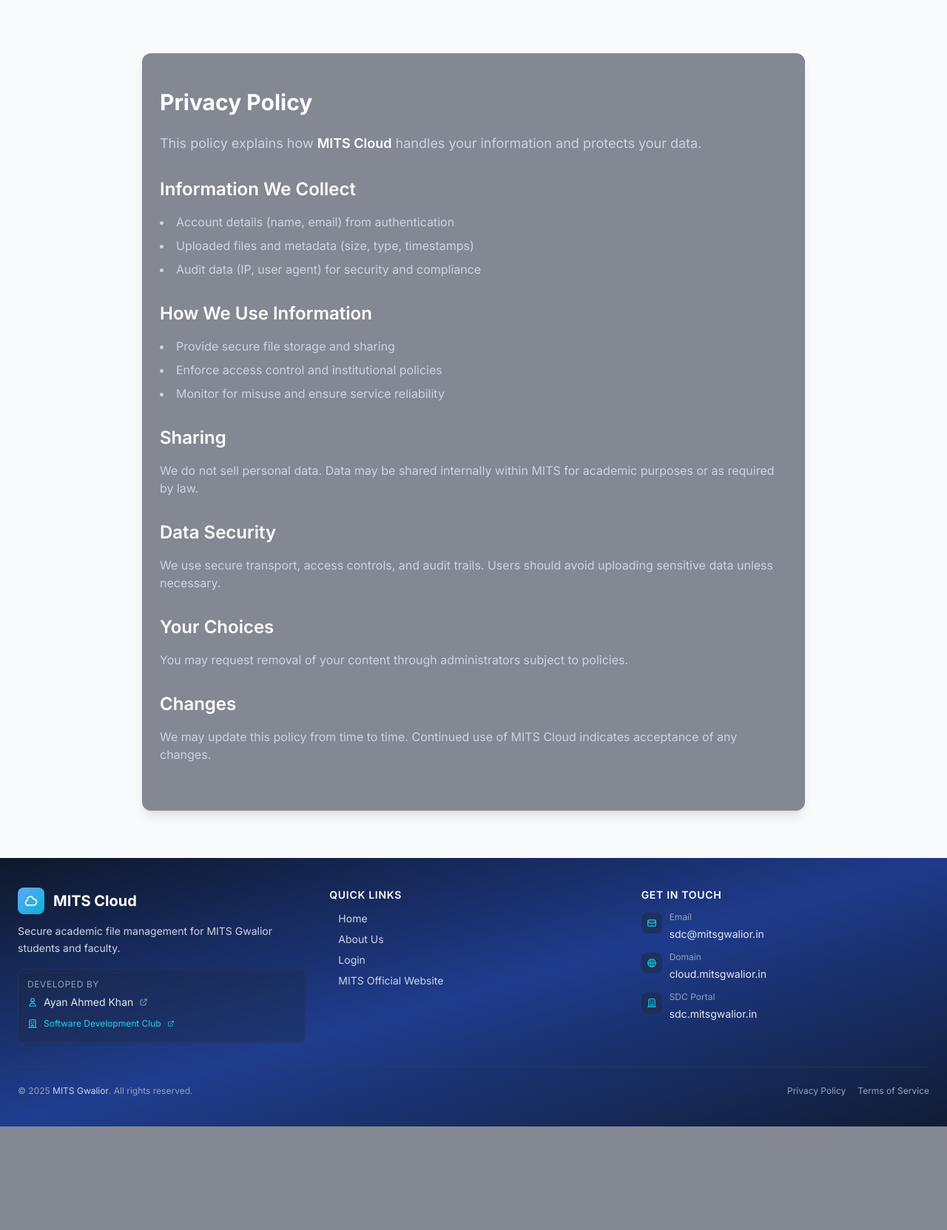
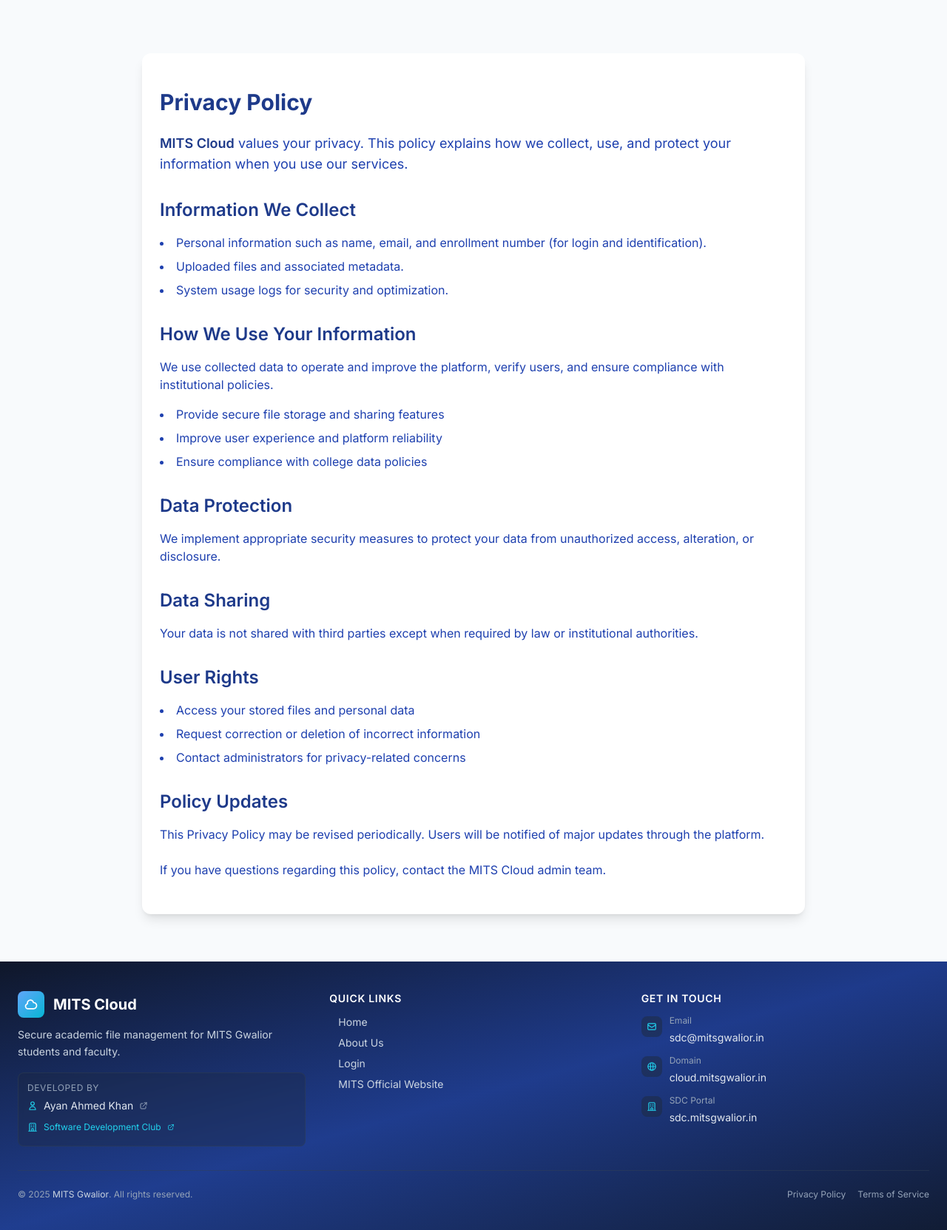
Before and after one commit to AyanAhmedKhan/MITS-Cloudy, a Django app: page /privacy/ in a window 1280 px wide. Shown: the part 97-1760 px from the top of the page at 74% size. Before the commit the page ends 1620 px from the top, so only its background shows below. Run offline with Django 4.2, Linux system fonts and the light colour scheme; some libraries are stand-ins or nearby versions.

Commit message:
Revise privacy policy page with updated styling and content for clarity and consistency. Change background to white, update text colors to blue, and enhance headings for better visual hierarchy. Include new sections on data protection, user rights, and policy updates to improve user understanding of privacy practices.

```diff
--- a/templates/core/privacy.html
+++ b/templates/core/privacy.html
@@ -2,45 +2,54 @@
 {% block title %}Privacy Policy • MITS Cloud{% endblock %}
 
 {% block content %}
-<div class="max-w-4xl mx-auto px-6 py-12 bg-slate-900/50 backdrop-blur-sm rounded-xl shadow-lg mt-10 prose prose-slate prose-a:text-cyan-400 prose-a:hover:text-cyan-300">
+<div class="max-w-4xl mx-auto px-6 py-12 bg-white rounded-xl shadow-lg mt-10 prose prose-blue prose-a:text-blue-600 prose-a:hover:text-blue-500">
 
-  <h1 class="text-3xl font-bold text-white mb-6">Privacy Policy</h1>
-  <p class="text-slate-300 text-lg mb-6">
-    This policy explains how <span class="font-semibold text-white">MITS Cloud</span> handles your information and protects your data.
+  <h1 class="text-3xl font-bold text-blue-900 mb-6">Privacy Policy</h1>
+  <p class="text-blue-800 text-lg mb-6">
+    <span class="font-semibold text-blue-900">MITS Cloud</span> values your privacy. This policy explains how we collect, use, and protect your information when you use our services.
   </p>
 
-  <h2 class="text-2xl font-semibold text-white mt-8 mb-4">Information We Collect</h2>
-  <ul class="list-disc list-inside text-slate-300 space-y-2">
-    <li>Account details (name, email) from authentication</li>
-    <li>Uploaded files and metadata (size, type, timestamps)</li>
-    <li>Audit data (IP, user agent) for security and compliance</li>
+  <h2 class="text-2xl font-semibold text-blue-900 mt-8 mb-4">Information We Collect</h2>
+  <ul class="list-disc list-inside text-blue-800 space-y-2 mb-4">
+    <li>Personal information such as name, email, and enrollment number (for login and identification).</li>
+    <li>Uploaded files and associated metadata.</li>
+    <li>System usage logs for security and optimization.</li>
   </ul>
 
-  <h2 class="text-2xl font-semibold text-white mt-8 mb-4">How We Use Information</h2>
-  <ul class="list-disc list-inside text-slate-300 space-y-2">
-    <li>Provide secure file storage and sharing</li>
-    <li>Enforce access control and institutional policies</li>
-    <li>Monitor for misuse and ensure service reliability</li>
+  <h2 class="text-2xl font-semibold text-blue-900 mt-8 mb-4">How We Use Your Information</h2>
+  <p class="text-blue-800 mb-4">
+    We use collected data to operate and improve the platform, verify users, and ensure compliance with institutional policies.
+  </p>
+  <ul class="list-disc list-inside text-blue-800 space-y-2 mb-4">
+    <li>Provide secure file storage and sharing features</li>
+    <li>Improve user experience and platform reliability</li>
+    <li>Ensure compliance with college data policies</li>
   </ul>
 
-  <h2 class="text-2xl font-semibold text-white mt-8 mb-4">Sharing</h2>
-  <p class="text-slate-300 mb-4">
-    We do not sell personal data. Data may be shared internally within MITS for academic purposes or as required by law.
+  <h2 class="text-2xl font-semibold text-blue-900 mt-8 mb-4">Data Protection</h2>
+  <p class="text-blue-800 mb-4">
+    We implement appropriate security measures to protect your data from unauthorized access, alteration, or disclosure.
   </p>
 
-  <h2 class="text-2xl font-semibold text-white mt-8 mb-4">Data Security</h2>
-  <p class="text-slate-300 mb-4">
-    We use secure transport, access controls, and audit trails. Users should avoid uploading sensitive data unless necessary.
+  <h2 class="text-2xl font-semibold text-blue-900 mt-8 mb-4">Data Sharing</h2>
+  <p class="text-blue-800 mb-4">
+    Your data is not shared with third parties except when required by law or institutional authorities.
   </p>
 
-  <h2 class="text-2xl font-semibold text-white mt-8 mb-4">Your Choices</h2>
-  <p class="text-slate-300 mb-4">
-    You may request removal of your content through administrators subject to policies.
+  <h2 class="text-2xl font-semibold text-blue-900 mt-8 mb-4">User Rights</h2>
+  <ul class="list-disc list-inside text-blue-800 space-y-2 mb-4">
+    <li>Access your stored files and personal data</li>
+    <li>Request correction or deletion of incorrect information</li>
+    <li>Contact administrators for privacy-related concerns</li>
+  </ul>
+
+  <h2 class="text-2xl font-semibold text-blue-900 mt-8 mb-4">Policy Updates</h2>
+  <p class="text-blue-800 mb-4">
+    This Privacy Policy may be revised periodically. Users will be notified of major updates through the platform.
   </p>
 
-  <h2 class="text-2xl font-semibold text-white mt-8 mb-4">Changes</h2>
-  <p class="text-slate-300 mb-4">
-    We may update this policy from time to time. Continued use of MITS Cloud indicates acceptance of any changes.
+  <p class="text-blue-800 mt-6">
+    If you have questions regarding this policy, contact the MITS Cloud admin team.
   </p>
 
 </div>
```
